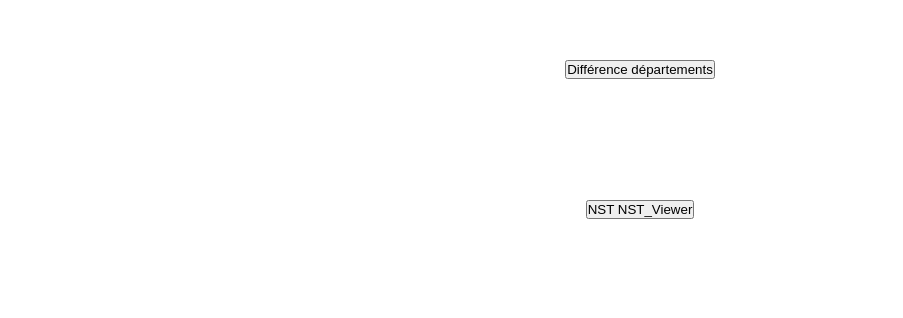
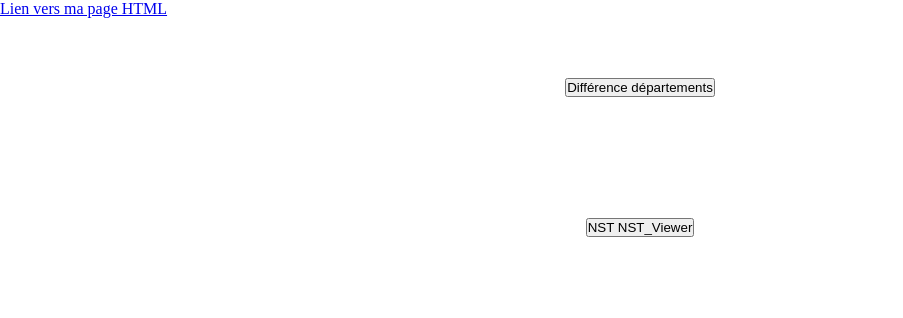
Before and after one commit to yannisbel/Slider_IGN, a plain HTML site: page index.html in a window 1280 px wide. Shown: the top 318 px of the page, without its empty margins (0-903 px from the left). Drawn offline with Linux system fonts and the light colour scheme.

Commit message:
html page

```diff
--- a/index.html
+++ b/index.html
@@ -1,6 +1,7 @@
 <!DOCTYPE html>
 <html lang="en">
 <link rel="stylesheet" href="style.css">
+<a href="https://github.com/yannisbel/Slider_IGN/blob/main/index.html">Lien vers ma page HTML</a>
 <head>
     <meta charset="UTF-8">
     <meta http-equiv="X-UA-Compatible" content="IE=edge">
```
